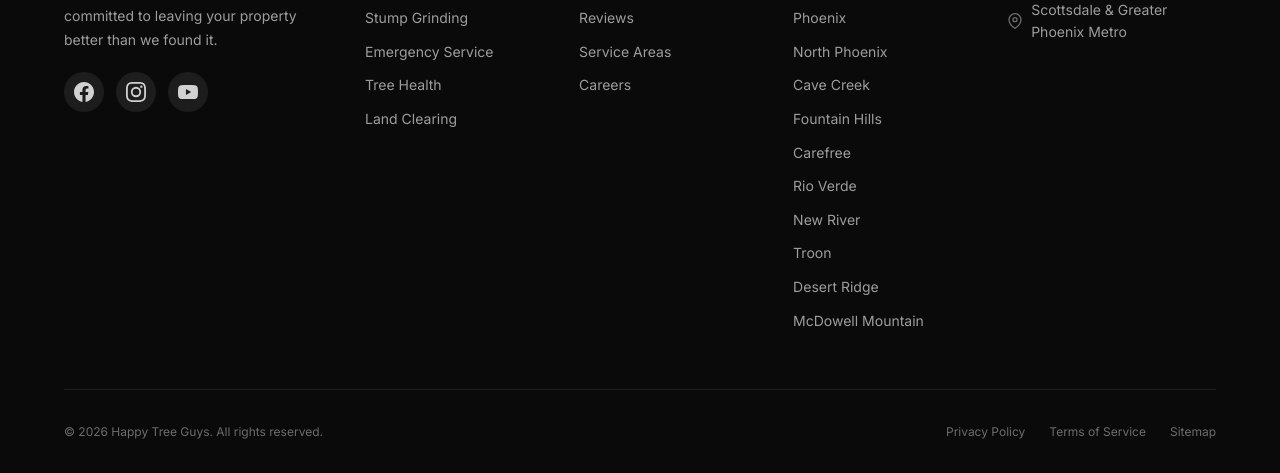
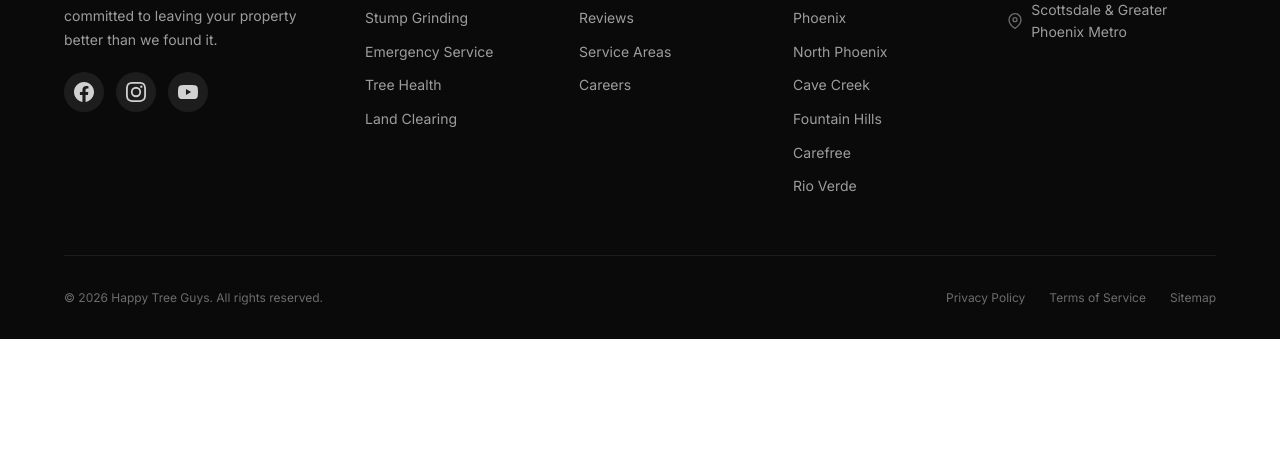
Before and after one commit to treejobber/HappyTreeGuys, a plain HTML site: page website/index.html in a window 1280 px wide. Shown: the part 8719-9192 px from the top of the page. After the commit the page ends 9058 px from the top, so only its background shows below. Drawn offline with Linux system fonts and the light colour scheme.

Commit message:
Remove neighborhoods from footer service areas list

```diff
--- a/website/index.html
+++ b/website/index.html
@@ -896,10 +896,6 @@
             <li><a href="/locations/fountain-hills/">Fountain Hills</a></li>
             <li><a href="/locations/carefree/">Carefree</a></li>
             <li><a href="/locations/rio-verde/">Rio Verde</a></li>
-            <li><a href="/locations/new-river/">New River</a></li>
-            <li><a href="/locations/troon/">Troon</a></li>
-            <li><a href="/locations/desert-ridge/">Desert Ridge</a></li>
-            <li><a href="/locations/mcdowell-mountain/">McDowell Mountain</a></li>
           </ul>
         </div>
         <div class="footer__contact">
```
